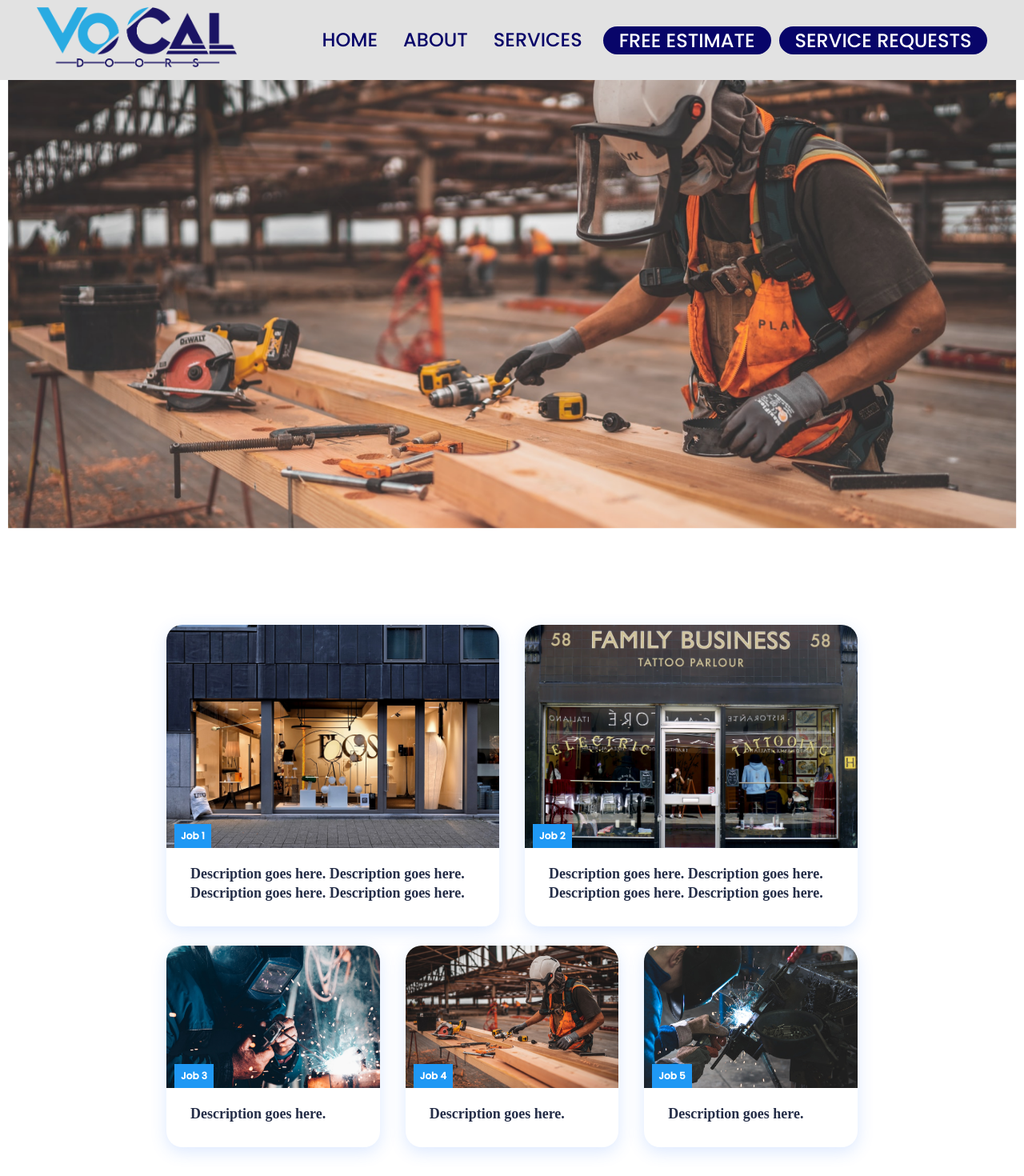
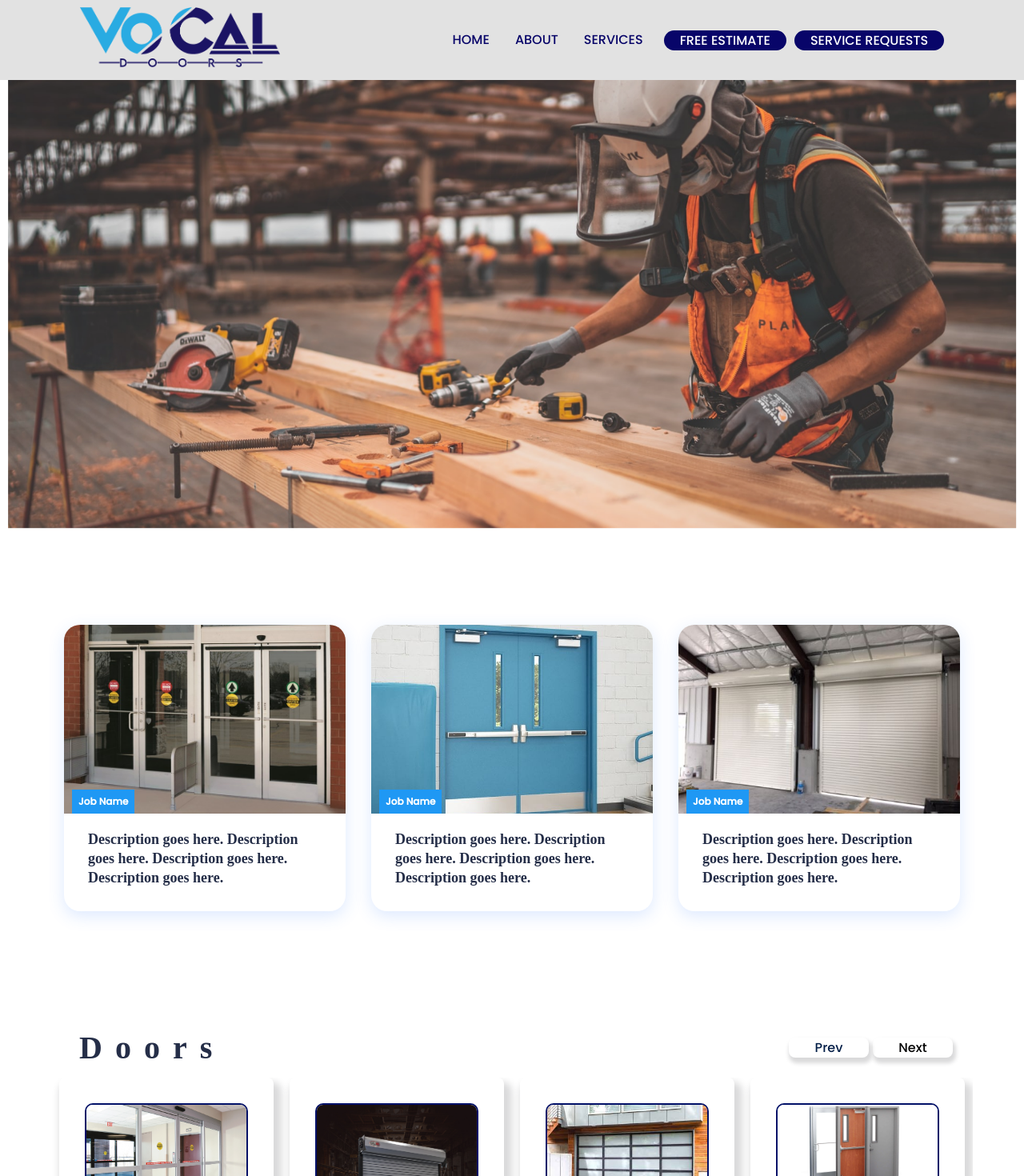
Before and after one commit to enakagawa21/vocal, a React (Create React App) app: page / in a window 1280 px wide. Shown: the top 1470 px of the page at 80% size. Built offline with nearby package versions, Linux system fonts and the light colour scheme; a web font is replaced by a local one.

Commit message:
updated work portfolio cards

```diff
--- a/src/components/cards/CardDisplay.css
+++ b/src/components/cards/CardDisplay.css
@@ -8,7 +8,7 @@
 	display: flex;
 	flex-flow: column;
 	align-items: center;
-	width: 70vw;
+	width: 100%;
 	margin: 0 auto;
 }
 
--- a/src/components/cards/CardDisplay.js
+++ b/src/components/cards/CardDisplay.js
@@ -10,40 +10,27 @@ function Cards() {
           <ul className='cards__items'>
 
             <CardItem
-              src='images/img-5.jpg'
+              src='images/automaticDoors/AutoSwingDoors.jpeg'
               text='Description goes here. Description goes here. Description goes here. Description goes here. '
-              label='Job 1'
+              label='Job Name'
               path='#'
             />
             <CardItem
-              src='images/img-2.jpg'
+              src='images/hollowMetalDoors/steelDoor1.jpeg'
               text='Description goes here. Description goes here. Description goes here. Description goes here.'
-              label='Job 2'
+              label='Job Name'
+              path='#'
+            />
+            <CardItem
+              src='images/commercialRollUpDoors/fireRatedHeavyDutyRollingSteelDoors.jpeg'
+              text='Description goes here. Description goes here. Description goes here. Description goes here.'
+              label='Job Name'
               path='#'
             />
           </ul>
 
 
-          <ul className='cards__items'>
-            <CardItem
-              src='images/img-4.jpg'
-              text='Description goes here.'
-              label='Job 3'
-              path='#'
-            />
-            <CardItem
-              src='images/img-1.jpg'
-              text='Description goes here.'
-              label='Job 4'
-              path='#'
-            />
-            <CardItem
-              src='images/img-3.jpg'
-              text='Description goes here.'
-              label='Job 5'
-              path='#'
-            />
-          </ul>
+
 
 
         </div>
--- a/src/components/doors/Data.js
+++ b/src/components/doors/Data.js
@@ -29,4 +29,22 @@ export const cardData = [
     linkImg: 'images/storefrontAndGlassAluminumDoors/aluminumGlassDoors.webp',
     description: 'This will be descriptions This will be descriptions This will be descriptions This will be descriptions This will be descriptions This will be descriptionsThis will be descriptionsThis will be descriptions'
 },
+{
+    id:6,
+    title: 'Storefront',
+    linkImg: 'images/storefrontAndGlassAluminumDoors/aluminumGlassDoors.webp',
+    description: 'This will be descriptions This will be descriptions This will be descriptions This will be descriptions This will be descriptions This will be descriptionsThis will be descriptionsThis will be descriptions'
+},
+{
+    id:6,
+    title: 'Storefront',
+    linkImg: 'images/storefrontAndGlassAluminumDoors/aluminumGlassDoors.webp',
+    description: 'This will be descriptions This will be descriptions This will be descriptions This will be descriptions This will be descriptions This will be descriptionsThis will be descriptionsThis will be descriptions'
+},
+{
+    id:7,
+    title: 'Storefront',
+    linkImg: 'images/storefrontAndGlassAluminumDoors/aluminumGlassDoors.webp',
+    description: 'This will be descriptions This will be descriptions This will be descriptions This will be descriptions This will be descriptions This will be descriptionsThis will be descriptionsThis will be descriptions'
+},
 ]
--- a/src/components/navbar/Navbar.css
+++ b/src/components/navbar/Navbar.css
@@ -46,7 +46,7 @@
 	border-radius: 20px;
 	padding: 1px 20px 1px 20px;
 	text-decoration: none;
-	font-size: 1.5rem;
+	font-size: 1rem;
 	margin-left: 10px;
 }
 .service-btn:hover {
@@ -60,7 +60,7 @@
 	text-decoration: none;
 	padding: 0.5rem 1rem;
 	height: 100%;
-	font-size: 1.5rem;
+	font-size: 1rem;
 }
 
 .fa-bars {
```
Also changed, not shown: public/images/hollowMetalDoors/steelDoor1.jpeg (renamed from public/images/hollowMetalDoors/steelcraft-pair-e1593364623958.jpeg).
